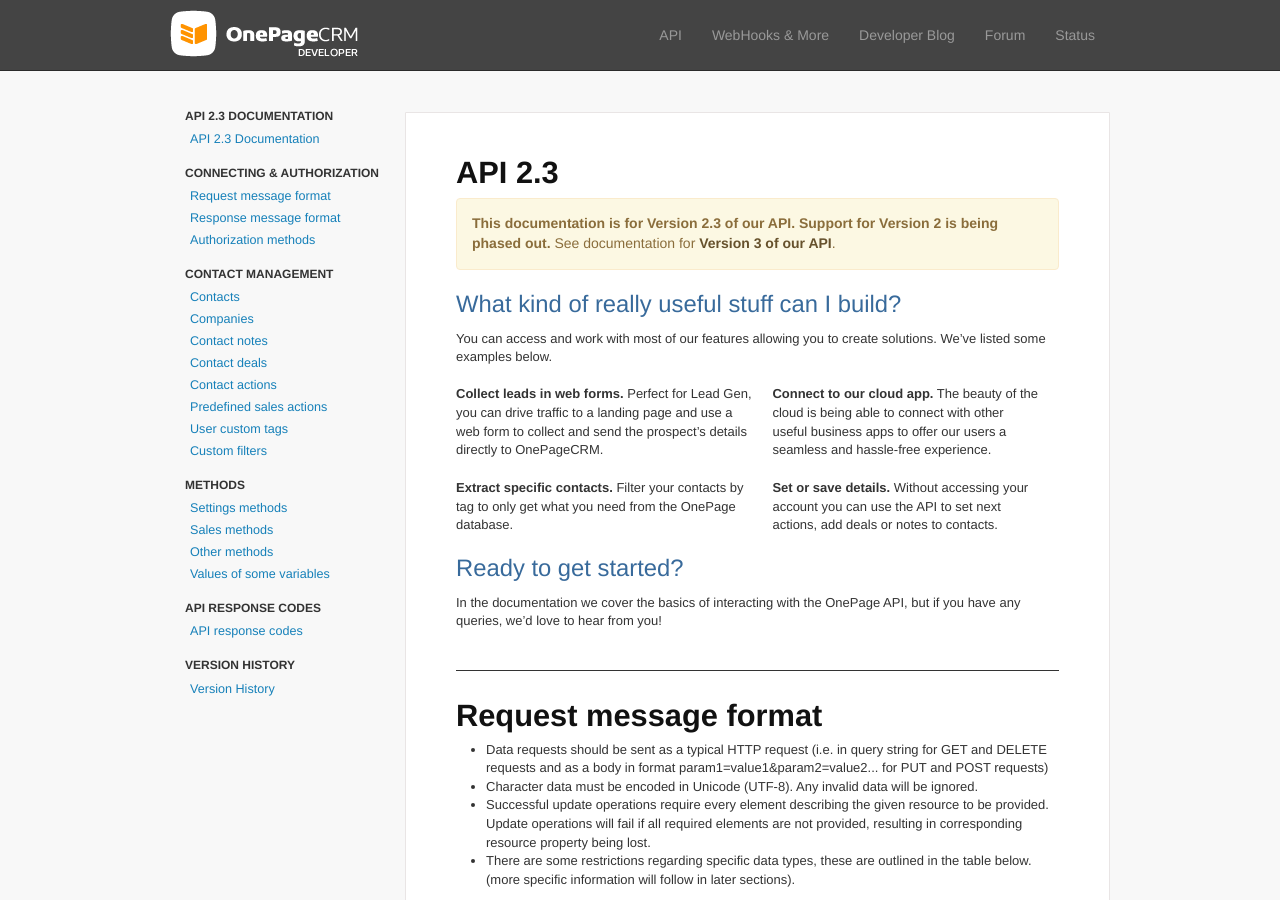
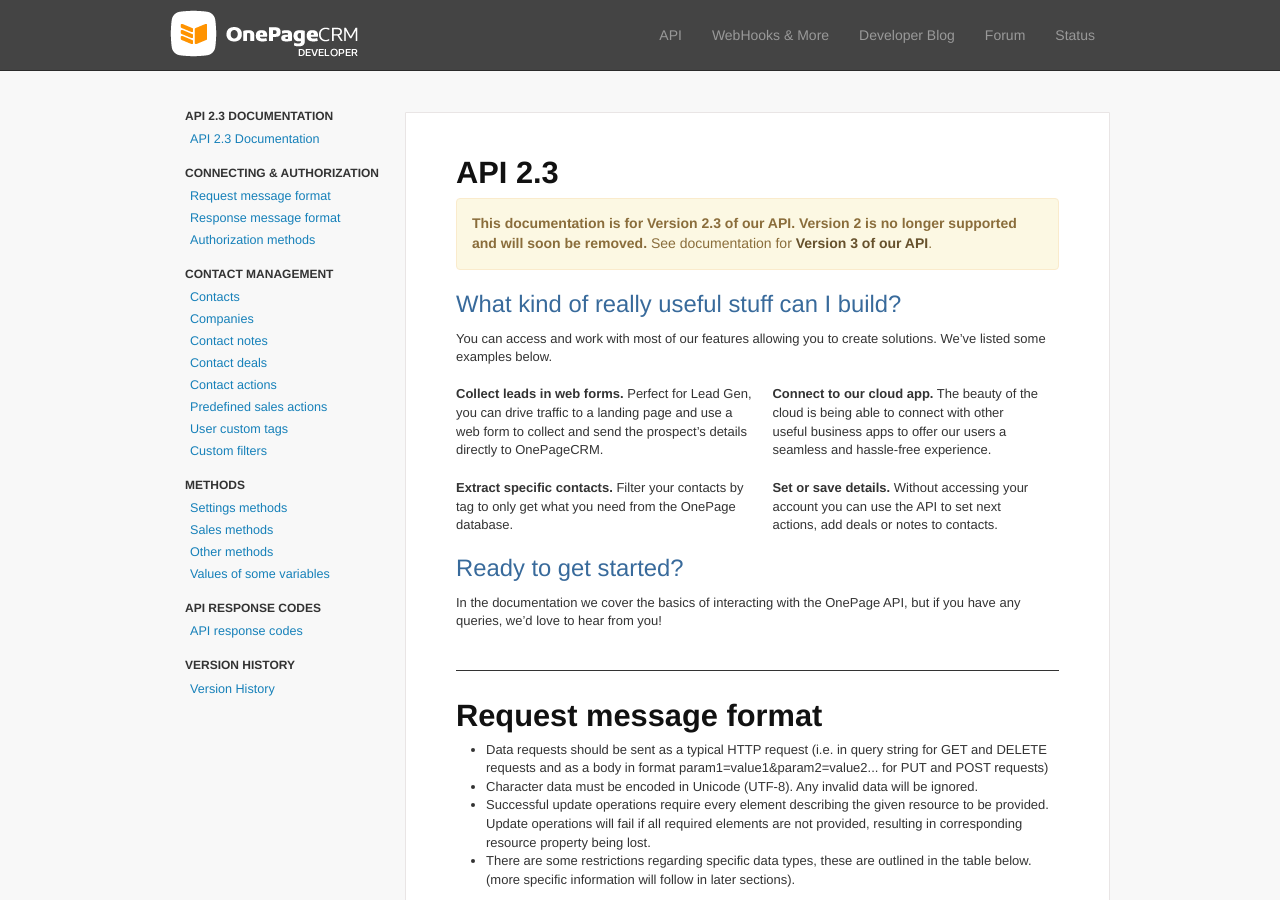
Before and after one commit to OnePageCRM/OnePageCRM.github.io, a Jekyll site: the page built from api2/index.html, in a window 1280 px wide and 900 px high. Built offline with Jekyll 4.4.1, drawn with Linux system fonts in a browser that asks for light colours; nearby versions of some CDN libraries; Markdown is read by kramdown in place of the engine named in the settings.

Commit message:
api 2 update

```diff
--- a/api2/index.html
+++ b/api2/index.html
@@ -9,7 +9,7 @@
 <div class="api-element">
   <h2 class="top-padding" id="top">API 2.3</h2>
   <div class="alert alert-warning">
-    <strong>This documentation is for Version 2.3 of our API. Support for Version 2 is being phased out.</strong> See documentation for
+    <strong>This documentation is for Version 2.3 of our API. Version 2 is no longer supported and will soon be removed.</strong> See documentation for
     <a title="Link to our API 0.3 documentation" href="/" class="alert-link"> Version 3 of our API</a>.
 
 </div>
```
